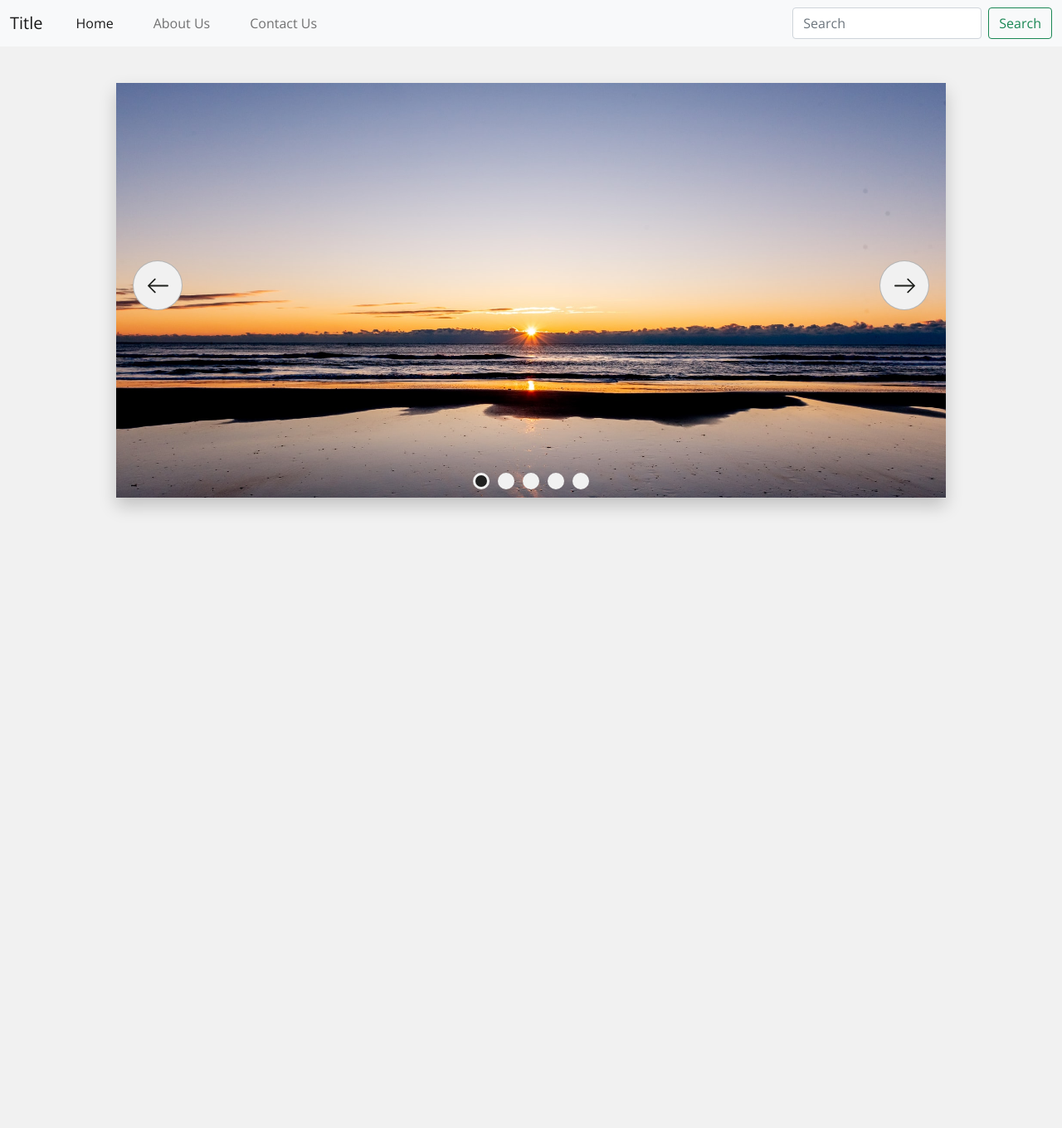
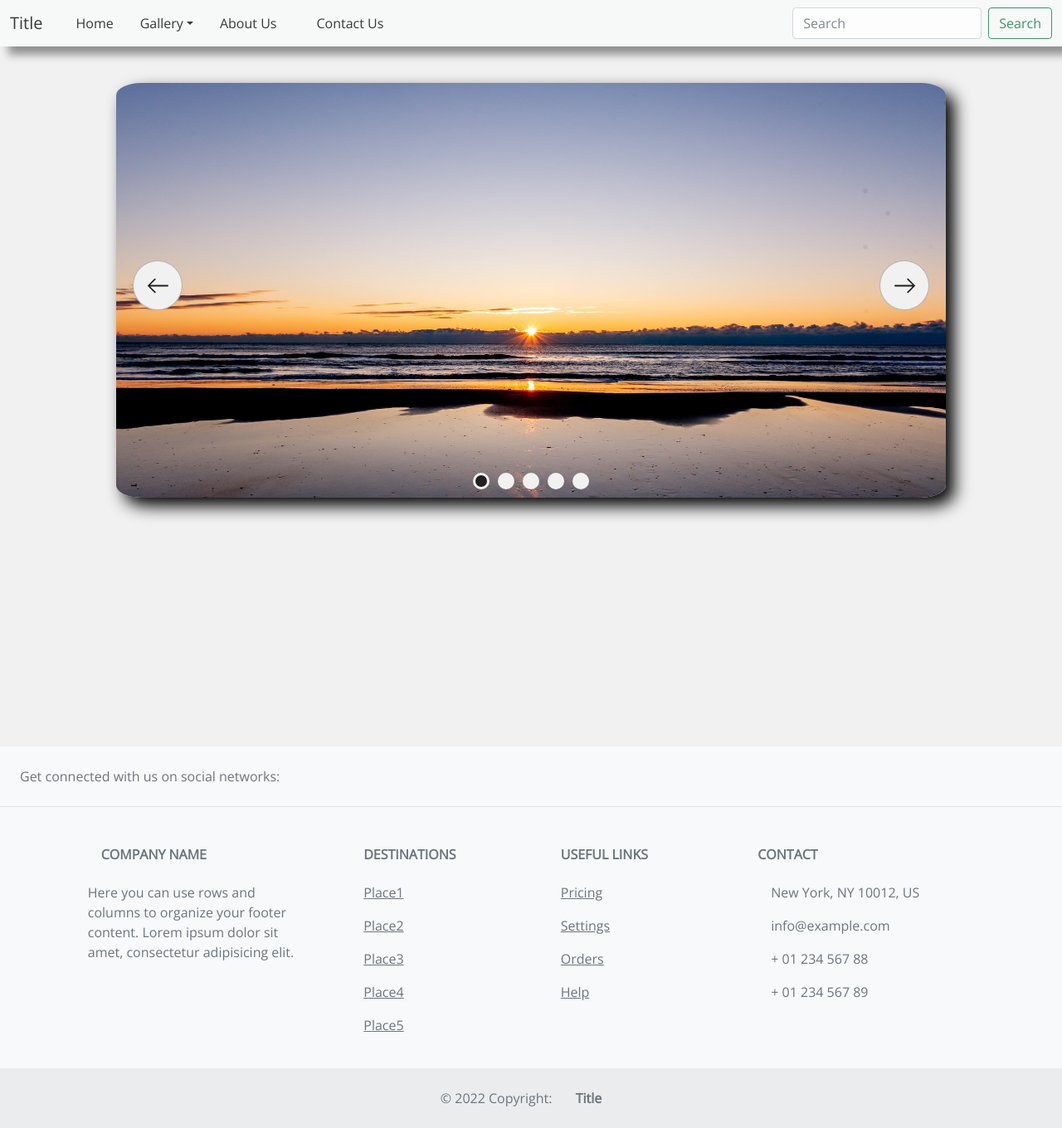
Before and after one commit to AnikateKoul/webdproject, a React (Create React App) app: page / in a window 1280 px wide. Shown: the whole page at 83% size. Before the commit the page ends 900 px from the top, so only its background shows below. Built offline with nearby package versions, Linux system fonts and the light colour scheme.

Commit message:
Fourth commit as of 19/03/2022

```diff
--- a/src/App.js
+++ b/src/App.js
@@ -2,11 +2,10 @@ import "./App.css";
 import Navbar from "./Components/Navbar";
 import Slider from "./Components/Slider/Slider";
 import React from "react";
-import { BrowserRouter as Router, Routes, Route} from "react-router-dom";
+import { BrowserRouter as Router, Routes, Route } from "react-router-dom";
 import About from "./Components/About";
-import ContactUS from './Components/ContactUS';
-
-
+import ContactUS from "./Components/ContactUS";
+import Footer from "./Components/Footer";
 
 function App() {
   return (
@@ -14,15 +13,17 @@ function App() {
       <Router>
         <Navbar />
         <Routes>
-      <Route path = "/" element = {<Slider />} />
+          <Route path="/" element={<><Slider /> <Footer /></>} />
+
         </Routes>
         <Routes>
-      <Route path = "/about" element = {<About />} />
+          <Route path="/about" element={<About />} />
         </Routes>
         <Routes>
-      <Route path = "/contact" element = {<ContactUS />} />
+          <Route path="/contact" element={<ContactUS />} />
         </Routes>
       </Router>
+
     </>
   );
 }
--- a/src/Components/ContactUS.js
+++ b/src/Components/ContactUS.js
@@ -1,139 +1,152 @@
-import React from 'react'
+import React from "react";
 
 export default function ContactUS() {
   return (
-      <>
-    <div style={{height: "75px"}}></div>
+    <>
+      <div style={{ height: "75px" }}>
+        <div className="container my-5 py-5 z-depth-1">
+          <section className="px-md-5 mx-md-5 text-center text-lg-left dark-grey-text">
+            <h3 className="font-weight-bold">Contact Us</h3>
+
+            <p className="text-muted">
+              Lorem ipsum dolor, sit amet consectetur adipisicing elit. Id quam
+              sapiente molestiae <br />
+              numquam quas, voluptates omnis nulla ea odio quia similique
+              corrupti magnam, doloremque laborum.
+            </p>
+
+            <hr className="my-5" />
+
+            <div className="row">
+              <div className="col-lg-5 col-md-12 mb-0 mb-md-0">
+                <h4 className="font-weight-bold">Call or email</h4>
+
+                <p className="text-muted mb-4">
+                  Lorem ipsum dolor, sit amet consectetur adipisicing elit. Id
+                  quam sapiente molestiae.
+                </p>
+
+                <p className="font-weight-bold">Support:</p>
+
+                <p className="mb-2">+ 800 123 456</p>
+
+                <p className="mb-2">
+                  <a href="/">Contact support</a>
+                </p>
+
+                <p className="mb-4">
+                  Our technical support is available by phone or email from 11am
+                  to 11pm.
+                </p>
+
+                <p className="font-weight-bold">Sales:</p>
+
+                <p className="mb-2">+ 900 123 456</p>
+
+                <p className="mb-2">
+                  <a href="/">Contact sales</a>
+                </p>
+
+                <p className="mb-4">
+                  Our sales team is available by phone or email from 11am to
+                  11pm.
+                </p>
+
+                <p className="font-weight-bold">General inquiries:</p>
+
+                <p className="mb-2">
+                  <a href="/">info@mycompany.com</a>
+                </p>
+              </div>
+
+              <div className="col-lg-7 col-md-12 mb-4 mb-md-0">
+                <div className="row">
+                  <div className="col-md-6">
+                    <div className="md-form md-outline mb-0">
+                      <input
+                        type="text"
+                        id="form-first-name"
+                        className="form-control"
+                      />
+                      <label htmlFor="form-first-name">First name</label>
+                    </div>
+                  </div>
+
+                  <div className="col-md-6">
+                    <div className="md-form md-outline mb-0">
+                      <input
+                        type="text"
+                        id="form-last-name"
+                        className="form-control"
+                      />
+                      <label htmlFor="form-last-name">Last name</label>
+                    </div>
+                  </div>
+                </div>
+
+                <div className="md-form md-outline mt-3">
+                  <input
+                    type="text"
+                    id="form-company"
+                    className="form-control"
+                  />
+                  <label htmlFor="form-company">Company name</label>
+                </div>
+
+                <div className="md-form md-outline mt-3">
+                  <input
+                    type="email"
+                    id="form-email"
+                    className="form-control"
+                  />
+                  <label htmlFor="form-email">E-mail</label>
+                </div>
+
+                <div className="md-form md-outline mt-3">
+                  <input
+                    type="number"
+                    id="form-number"
+                    className="form-control"
+                  />
+                  <label htmlFor="form-number">Phone</label>
+                </div>
+
+                <select
+                  className="browser-default custom-select"
+                  style={{color: "#757575bd"}}
+                >
+                  <option selected>Select department</option>
+                  <option value="1">Support</option>
+                  <option value="2">Sales</option>
+                  <option value="3">General</option>
+                </select>
+
+                <div className="md-form md-outline">
+                  <input
+                    type="text"
+                    id="form-subject"
+                    className="form-control"
+                  />
+                  <label htmlFor="form-subject">Subject</label>
+                </div>
+
+                <div className="md-form md-outline mb-3">
+                  <textarea
+                    id="form-message"
+                    className="md-textarea form-control"
+                    rows="3"
+                  ></textarea>
+                  <label htmlFor="form-message">How we can help?</label>
+                </div>
+
+                <button type="submit" className="btn btn-info btn-sm ml-0">
+                  Submit<i className="far fa-paper-plane ml-2"></i>
+                </button>
+              </div>
+            </div>
+          </section>
+        </div>
+      </div>
     </>
-  )
+  );
 }
-
-
-// <div className="container my-5 py-5 z-depth-1">
-//   <section className="px-md-5 mx-md-5 text-center text-lg-left dark-grey-text">
-
-//     <h3 className="font-weight-bold">Contact Us</h3>
-
-//     <p className="text-muted">Lorem ipsum dolor, sit amet consectetur adipisicing elit. Id quam sapiente
-//       molestiae <br/>
-//       numquam quas, voluptates omnis nulla ea odio quia similique corrupti magnam, doloremque laborum.</p>
-
-//     <hr className="my-5"/>
-
-
-//     <div className="row">
-
-
-//       <div className="col-lg-5 col-md-12 mb-0 mb-md-0">
-
-//         <h4 className="font-weight-bold">Call or email</h4>
-
-//         <p className="text-muted mb-4">Lorem ipsum dolor, sit amet consectetur adipisicing elit. Id quam sapiente
-//           molestiae.</p>
-
-//         <p className="font-weight-bold">Support:</p>
-
-//         <p className="mb-2">+ 800 123 456</p>
-
-//         <p className="mb-2"><a href="#">Contact support</a></p>
-
-//         <p className="mb-4">Our technical support is available by phone or email from 11am to 11pm.</p>
-
-//         <p className="font-weight-bold">Sales:</p>
-
-//         <p className="mb-2">+ 900 123 456</p>
-
-//         <p className="mb-2"><a href="#">Contact sales</a></p>
-
-//         <p className="mb-4">Our sales team is available by phone or email from 11am to 11pm.</p>
-
-//         <p className="font-weight-bold">General inquiries:</p>
-
-//         <p className="mb-2"><a href="#">info@mycompany.com</a></p>
-
-
-//       </div>
-
-
-//       <div className="col-lg-7 col-md-12 mb-4 mb-md-0">
-
-
-//         <div className="row">
-
-
-//           <div className="col-md-6">
-
-
-//             <div className="md-form md-outline mb-0">
-//               <input type="text" id="form-first-name" className="form-control"/>
-//               <label htmlFor="form-first-name">First name</label>
-//             </div>
-
-//           </div>
-
-
-
-//           <div className="col-md-6">
-
-
-//             <div className="md-form md-outline mb-0">
-//               <input type="text" id="form-last-name" className="form-control"/>
-//               <label htmlFor="form-last-name">Last name</label>
-//             </div>
-
-//           </div>
-
-
-//         </div>
-
-
-
-//         <div className="md-form md-outline mt-3">
-//           <input type="text" id="form-company" className="form-control"/>
-//           <label htmlFor="form-company">Company name</label>
-//         </div>
-
-
-//         <div className="md-form md-outline mt-3">
-//           <input type="email" id="form-email" className="form-control"/>
-//           <label htmlFor="form-email">E-mail</label>
-//         </div>
-
-
-//         <div className="md-form md-outline mt-3">
-//           <input type="number" id="form-number" className="form-control"/>
-//           <label htmlFor="form-number">Phone</label>
-//         </div>
-
-//         <select className="browser-default custom-select" style="color: #757575bd">
-//             <option selected>Select department</option>
-//             <option value="1">Support</option>
-//             <option value="2">Sales</option>
-//             <option value="3">General</option>
-//           </select>
-
-
-//         <div className="md-form md-outline">
-//           <input type="text" id="form-subject" className="form-control"/>
-//           <label htmlFor="form-subject">Subject</label>
-//         </div>
-
-
-//         <div className="md-form md-outline mb-3">
-//           <textarea id="form-message" className="md-textarea form-control" rows="3"></textarea>
-//           <label htmlFor="form-message">How we can help?</label>
-//         </div>
-
-//         <button type="submit" className="btn btn-info btn-sm ml-0">Submit<i className="far fa-paper-plane ml-2"></i></button>
-
-//       </div>
-
-//     </div>
-
-
-
-//   </section>
-
-
-
-// </div>
--- a/src/Components/Navbar.js
+++ b/src/Components/Navbar.js
@@ -3,7 +3,7 @@ import { Link } from "react-router-dom";
 export default function Navbar() {
   return (
     <>
-      <nav className="navbar fixed-top navbar-expand-lg navbar-light bg-light">
+      <nav className="navbar fixed-top navbar-expand-lg navbar-light bg-light" style={{boxShadow: "10px 10px 10px grey", opacity: "0.85"}}>
         <div className="container-fluid">
           <Link className="navbar-brand" to="/">
             Title
@@ -26,14 +26,25 @@ export default function Navbar() {
                   Home
                 </Link>
               </li>
+              <li className="nav-item dropdown">
+          <a className="nav-link nav-link active dropdown-toggle" href="#" id="navbarDropdown" role="button" data-bs-toggle="dropdown" aria-expanded="false">
+            Gallery
+          </a>
+          <ul className="dropdown-menu" aria-labelledby="navbarDropdown">
+            <li><a className="dropdown-item" href="#">Place1</a></li>
+            <li><a className="dropdown-item" href="#">Place2</a></li>
+            <li><a className="dropdown-item" href="#">Place3</a></li>
+            <li><a className="dropdown-item" href="#">Place4</a></li>
+            <li><a className="dropdown-item" href="#">Place5</a></li>
+          </ul>
+        </li>
               <li className="nav-item">
-                <Link className="nav-link mx-3" to="/about">
+                <Link className="nav-link nav-link active mx-3" to="/about">
                   About Us
                 </Link>
               </li>
-
               <li className="nav-item">
-                <Link className="nav-link mx-3" to="/contact">Contact Us</Link>
+                <Link className="nav-link nav-link active mx-3" to="/contact">Contact Us</Link>
               </li>
             </ul>
             <form className="d-flex">
--- a/src/Components/Slider/Slider.css
+++ b/src/Components/Slider/Slider.css
@@ -4,7 +4,8 @@
   margin: 100px auto 0;
   position: relative;
   overflow: hidden;
-  box-shadow: 0 10px 20px rgba(0, 0, 0, 0.2);
+  box-shadow: 10px 10px 20px black;
+  border-radius: 3%;
 }
 @media screen and (max-width: 700px){
   .container-slider {
--- a/src/Components/footer.js
+++ b/src/Components/footer.js
@@ -1,7 +1,115 @@
-import React from 'react'
+import React from 'react';
+import { Link } from "react-router-dom";
 
-export default function footer() {
+export default function Footer() {
   return (
-    <div>footer</div>
+    <>
+      <footer className="text-center text-lg-start bg-light text-muted" style={{position: "relative", top: "300px"}}>
+  <section
+    className="d-flex justify-content-center justify-content-lg-between p-4 border-bottom"
+  >
+
+    <div className="me-5 d-none d-lg-block">
+      <span>Get connected with us on social networks:</span>
+
+    </div>
+    <div>
+      <a href="" className="me-4 text-reset">
+        <i className="fab fa-facebook-f"></i>
+      </a>
+      <a href="" className="me-4 text-reset">
+        <i className="fab fa-twitter"></i>
+      </a>
+      <a href="" className="me-4 text-reset">
+        <i className="fab fa-google"></i>
+      </a>
+      <a href="" className="me-4 text-reset">
+        <i className="fab fa-instagram"></i>
+      </a>
+      <a href="" className="me-4 text-reset">
+        <i className="fab fa-linkedin"></i>
+      </a>
+      <a href="" className="me-4 text-reset">
+        <i className="fab fa-github"></i>
+      </a>
+    </div>
+  </section>
+
+  <section className="">
+    <div className="container text-center text-md-start mt-5">
+      <div className="row mt-3">
+        <div className="col-md-3 col-lg-4 col-xl-3 mx-auto mb-4">
+          <h6 className="text-uppercase fw-bold mb-4">
+            <i className="fas fa-gem me-3"></i>Company name
+          </h6>
+          <p>
+            Here you can use rows and columns to organize your footer content. Lorem ipsum
+            dolor sit amet, consectetur adipisicing elit.
+          </p>
+        </div>
+
+        <div className="col-md-2 col-lg-2 col-xl-2 mx-auto mb-4">
+          <h6 className="text-uppercase fw-bold mb-4">
+            Destinations
+          </h6>
+          <p>
+            <a href="#!" className="text-reset">Place1</a>
+          </p>
+          <p>
+            <a href="#!" className="text-reset">Place2</a>
+          </p>
+          <p>
+            <a href="#!" className="text-reset">Place3</a>
+          </p>
+          <p>
+            <a href="#!" className="text-reset">Place4</a>
+          </p>
+          <p>
+            <a href="#!" className="text-reset">Place5</a>
+          </p>
+        </div>
+
+        <div className="col-md-3 col-lg-2 col-xl-2 mx-auto mb-4">
+          <h6 className="text-uppercase fw-bold mb-4">
+            Useful links
+          </h6>
+          <p>
+            <a href="#!" className="text-reset">Pricing</a>
+          </p>
+          <p>
+            <a href="#!" className="text-reset">Settings</a>
+          </p>
+          <p>
+            <a href="#!" className="text-reset">Orders</a>
+          </p>
+          <p>
+            <a href="#!" className="text-reset">Help</a>
+          </p>
+        </div>
+
+        <div className="col-md-4 col-lg-3 col-xl-3 mx-auto mb-md-0 mb-4">
+          <h6 className="text-uppercase fw-bold mb-4">
+           <Link className="text-muted text-decoration-none" to="/contact"> Contact </Link>
+          </h6>
+          <p><i className="fas fa-home me-3"></i> New York, NY 10012, US</p>
+          <p>
+            <i className="fas fa-envelope me-3"></i>
+            info@example.com
+          </p>
+          <p><i className="fas fa-phone me-3"></i> + 01 234 567 88</p>
+          <p><i className="fas fa-print me-3"></i> + 01 234 567 89</p>
+        </div>
+      </div>
+    </div>
+  </section>
+
+  <div className="text-center p-4" style={{backgroundColor: "rgba(0, 0, 0, 0.05)"}}>
+    © 2022 Copyright:
+    <Link className="text-reset fw-bold text-decoration-none mx-4" to="/about"> Title</Link>
+  </div>
+</footer>
+
+    </>
+
   )
 }
```
Lines whose indentation alone changed are shown as unchanged.
